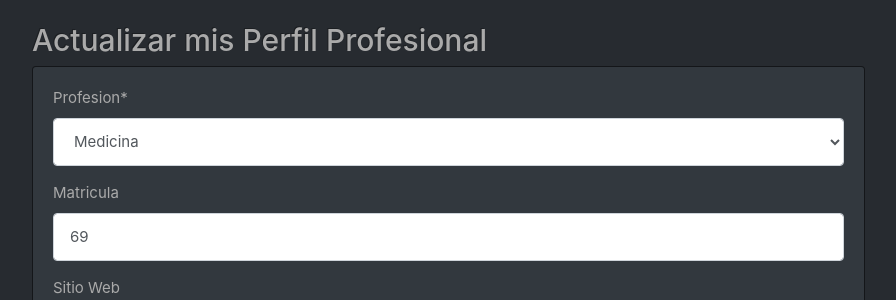
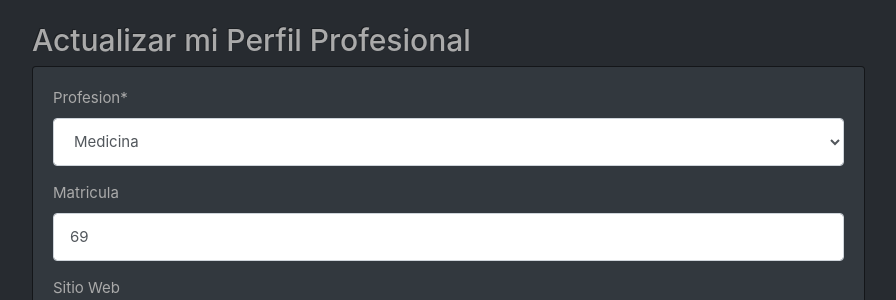
Before and after one commit to rodricerdan09/professionApp-BE, a Django app: page /cuenta/misdatos/profesional/actualizar/14 in a window 1280 px wide. Shown: the part 57-357 px from the top of the page, without its empty margins (53-949 px from the left). Run offline with Django 3.2, Linux system fonts and the light colour scheme; a user stored in the database is signed in; data comes from the database, SQL or seed files in the repository; some libraries are stand-ins or nearby versions.

Commit message:
corrijo titulo

```diff
--- a/accounts/templates/accounts/profesional_update.html
+++ b/accounts/templates/accounts/profesional_update.html
@@ -6,7 +6,7 @@
 
 {% block content %}
 
-<h2>Actualizar mis Perfil Profesional</h2>
+<h2>Actualizar mi Perfil Profesional</h2>
 <div class="card" style="width:75%;">
   <div class="card-body">
     <form method="post">{% csrf_token %}
```
